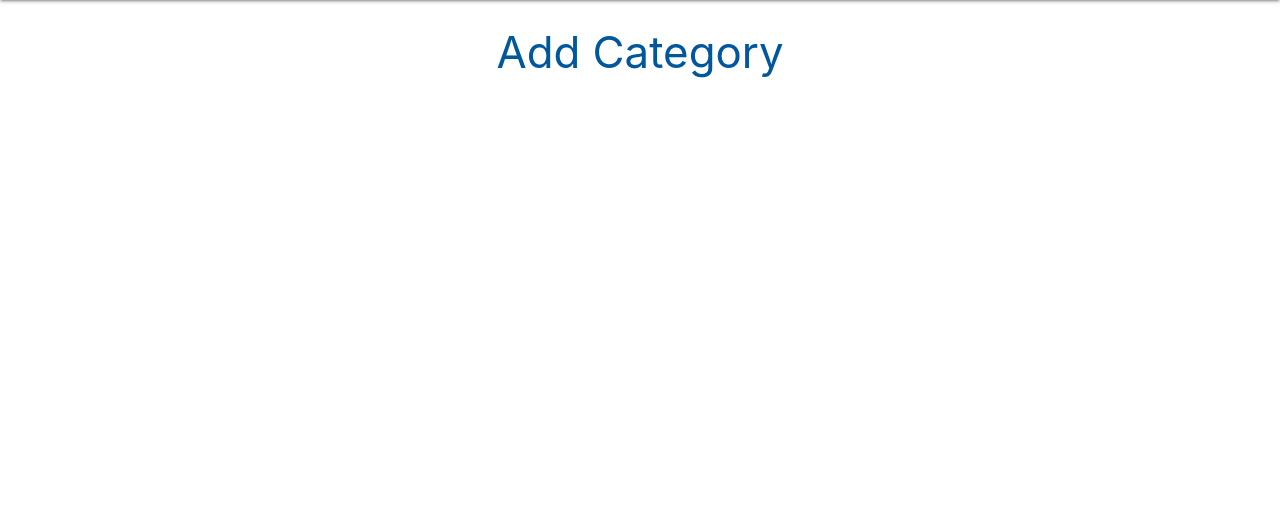
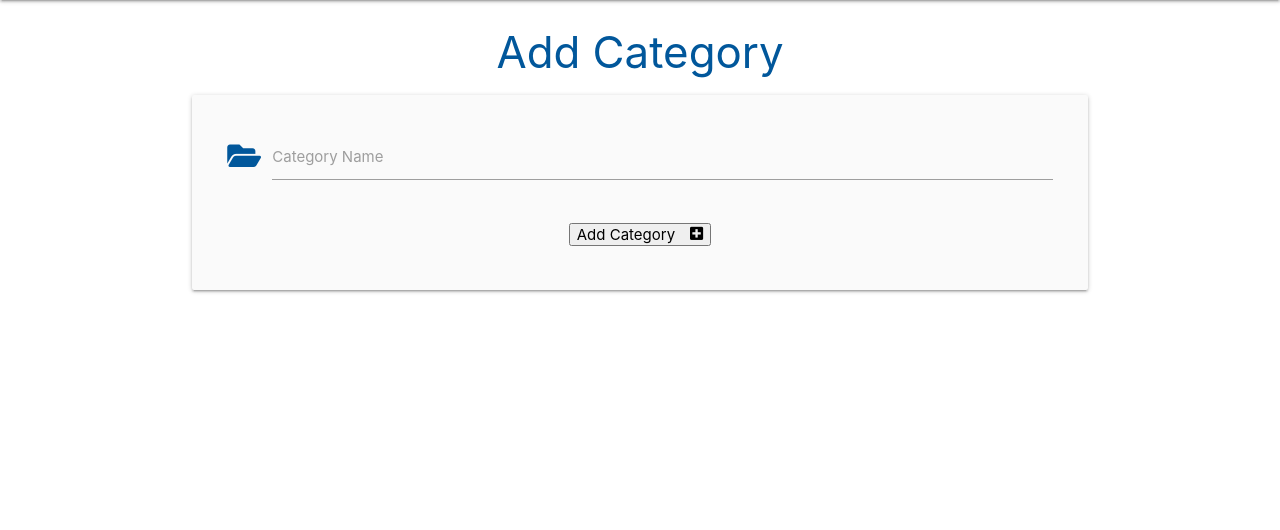
Before and after one commit to qburn93/flask-sqlalchemy-task-manager-app, a Flask app: page /add_category in a window 1280 px wide. Shown: the part 64-594 px from the top of the page. Run offline with Flask 2, Linux system fonts and the light colour scheme.

Commit message:
Update add-category

```diff
--- a/taskmanager/templates/add_category.html
+++ b/taskmanager/templates/add_category.html
@@ -3,4 +3,26 @@
 
 <h3 class="light-blue-text text-darken-4 center-align">Add Category</h3>
 
+<div class="row card-panel grey lighten-5">
+    <form class="col s12" method="POST" action="{{ url_for('add_category') }}">
+        <!-- category_name-->
+
+        <div class="row">
+            <div class="input-field col s12">
+                <i class="fas fa-folder-open prefix light-blue-text text-darken-4"></i>
+                <input id="category_name" name="category_name" type="text" class="validate">
+                <label for="category_name">Category Name</label>
+            </div>
+        </div>
+        <!-- submit button-->
+        <div class="row">
+            <div class="col s12 center-align">
+                <button type="submit">
+                    Add Category <i class="fas fa-plus-square right"></i>
+                </button>
+            </div>
+        </div>
+    </form>
+</div>
+
 {% endblock %}
```
